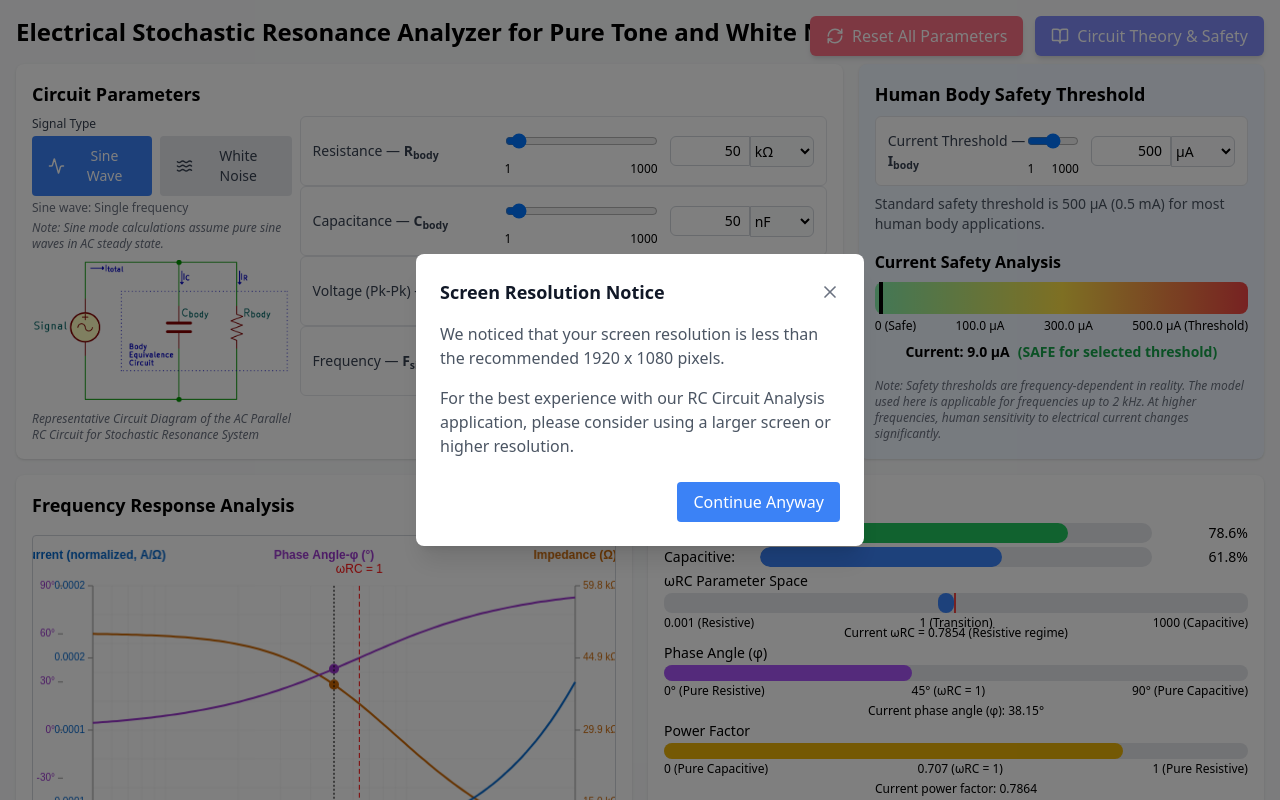
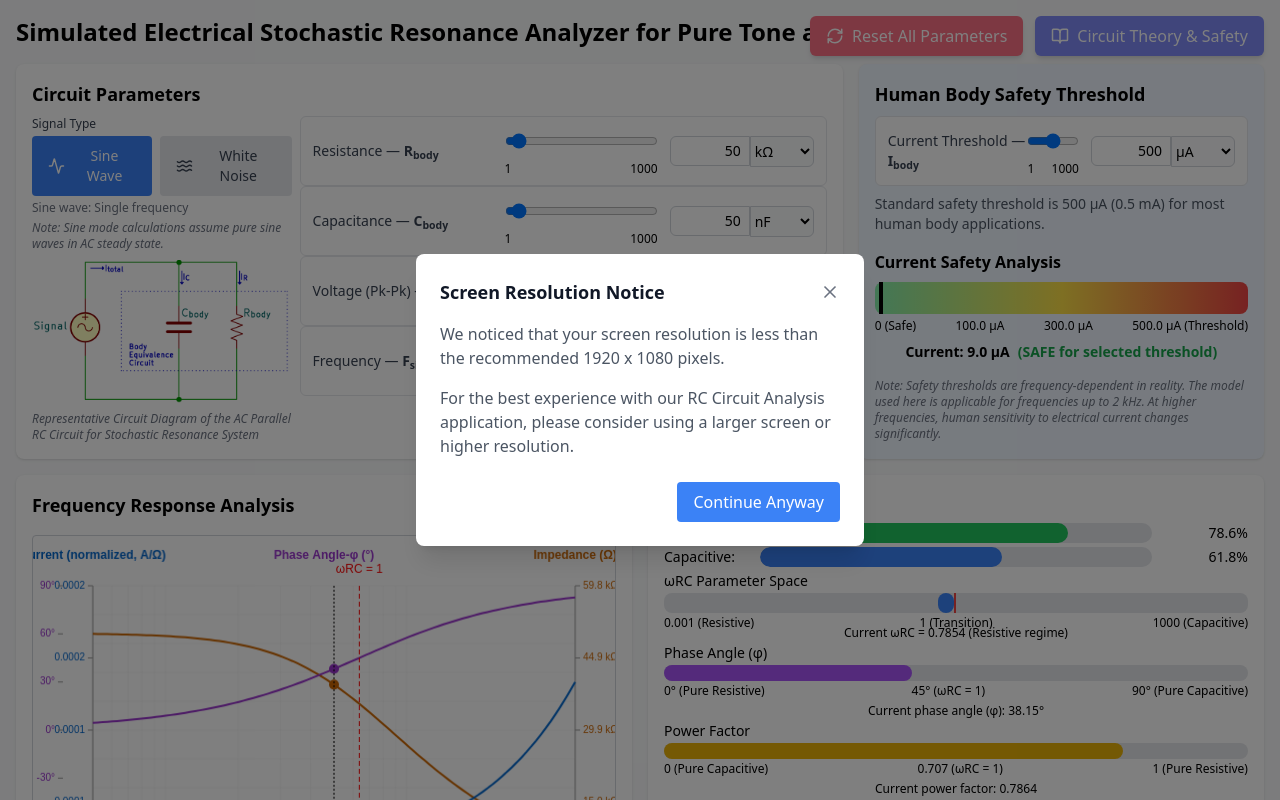
Before and after one commit to sandeepzgk/ESR-System, a React (Create React App) app in the folder Simulator/: page / in a window 1280 px wide. Shown: the top 800 px of the page. Built offline with nearby package versions, Linux system fonts and the light colour scheme.

Commit message:
Update RCCircuitAnalysis.tsx

```diff
--- a/Simulator/src/RCCircuitAnalysis.tsx
+++ b/Simulator/src/RCCircuitAnalysis.tsx
@@ -51,7 +51,7 @@ const RCCircuitAnalysis: React.FC<RCCircuitAnalysisProps> = ({ initialParams = {
 
       {/* Removed max-w-screen-2xl to use full screen width */}
       <div className="p-4 w-full mx-auto bg-gray-50 relative">
-        <h1 className="text-2xl font-bold mb-4">Electrical Stochastic Resonance Analyzer for Pure Tone and White Noise</h1>
+        <h1 className="text-2xl font-bold mb-4">Simulated Electrical Stochastic Resonance Analyzer for Pure Tone and White Noise</h1>
 
         {/* Header buttons container - modified to position both buttons together */}
         <div className="absolute top-4 right-4 flex items-center gap-3">
```
